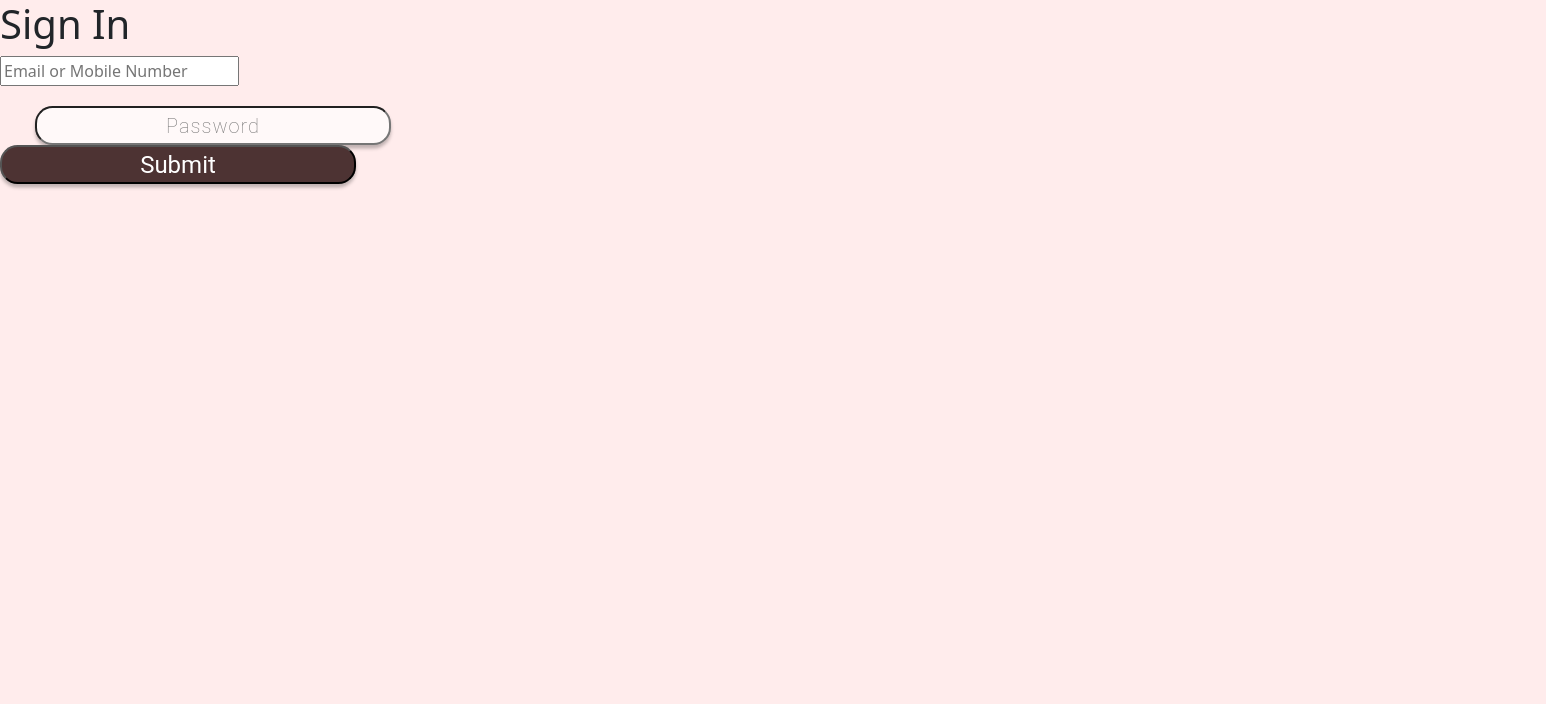
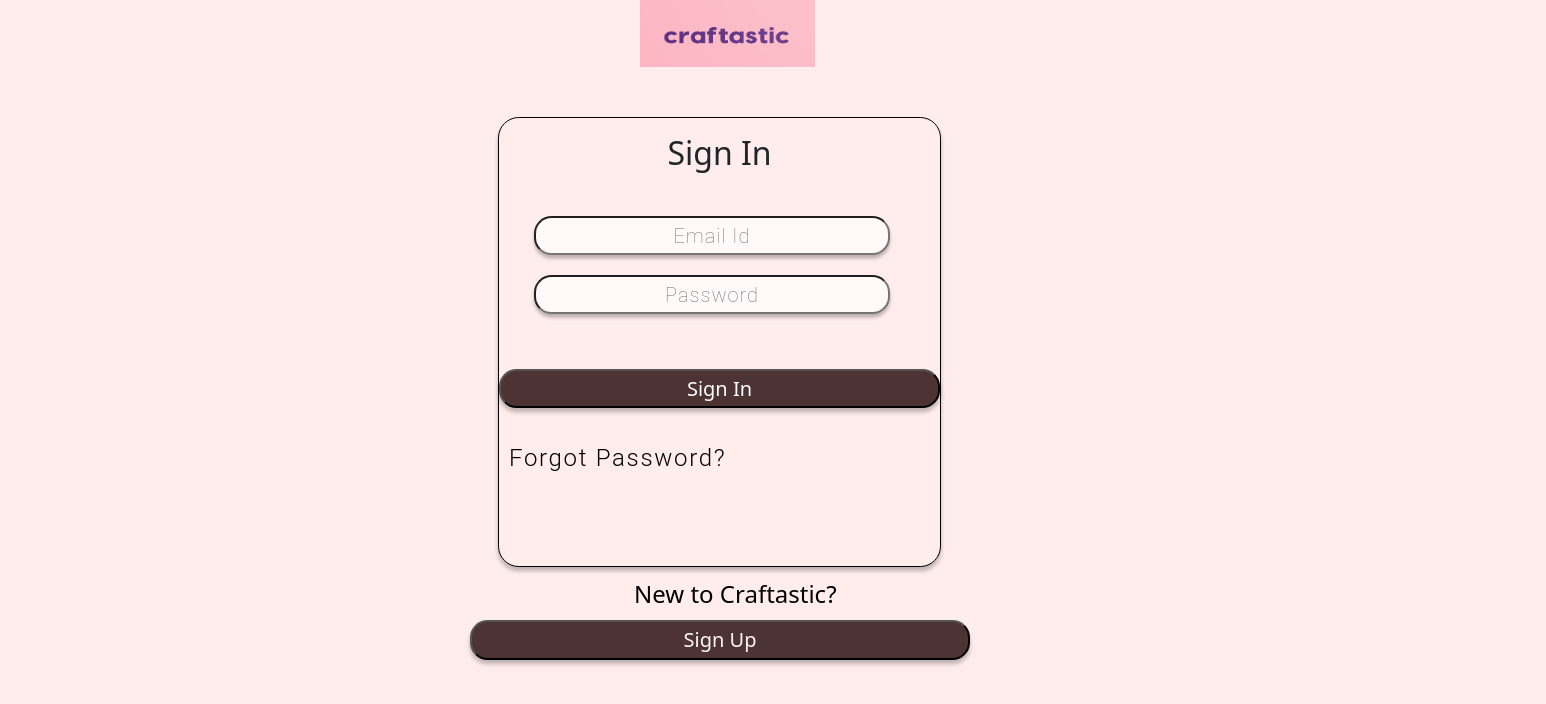
Before and after one commit to raghav03071998/Craftastic_UI, a React (Create React App) app: page /signin in a window 1280 px wide. Shown: the top 704 px of the page, 1546 px wide, since content can reach past the window. Built offline with nearby package versions, Linux system fonts and the light colour scheme.

Commit message:
Added form validations for signup and signin page

```diff
--- a/package.json
+++ b/package.json
@@ -11,7 +11,7 @@
     "react": "^17.0.2",
     "react-bootstrap": "^2.1.1",
     "react-dom": "^17.0.2",
-    "react-router-dom": "^5.2.0",
+    "react-router-dom": "^5.3.0",
     "react-scripts": "5.0.0",
     "web-vitals": "^2.1.3"
   },
--- /dev/null
+++ b/src/components/Logo.js
@@ -0,0 +1,11 @@
+import React, { Component } from 'react'
+import '../css/Logo.css'
+export default class Logo extends Component {
+    render() {
+        return (
+            <div id = 'craftastic_logo'>
+                <img id = 'craftastic_logo_img'  src='./logo/craftastic-logo.png'></img>
+            </div>
+        )
+    }
+}
--- a/src/components/SignIn.js
+++ b/src/components/SignIn.js
@@ -1,12 +1,58 @@
-import React, { useState } from 'react'
-
+import React, { useState, useRef } from 'react'
+import { Route, Redirect } from 'react-router-dom';
+import SignInService from '../services/SignInService'
+import Footer from './Footer'
+import Home from './Home'
+import Logo from './Logo'
+import { Form, Card, Button,Alert } from 'react-bootstrap'
+import '../css/SignIn.css'
 function SignIn() {
+    const emailRef = useRef();
+    const passwordRef = useRef();
+    const [loading,setLoading] = useState(false)
+    const [error,setError] = useState('')
+    const [signedIn, setSignedIn] = useState(false)
 
     const credentialsObj = {
         email_mobile : "",
         password : ""
     }
-
+    async function handleSubmit(e)
+    {
+        e.preventDefault()
+        setLoading(true);
+        try{
+            setError('')
+            var userData = {'email':emailRef.current.value,'password':passwordRef.current.value};
+            console.log(userData);
+            var response = await SignInService.login(userData)
+            if(response.data.Error == undefined)
+            {
+                setSignedIn(true);
+                // <Route exact path="/">
+                // {/* {loggedIn ? <Redirect to="/dashboard" /> : <PublicHomePage />} */}
+                // </Route>
+            }
+            if(response.data.Error !=undefined && response.data.Error.code== "auth/user-not-found")
+            {
+                return setError('User not found!');
+            }
+            if(response.data.Error !=undefined && response.data.Error.code== "auth/invalid-email")
+            {
+                return setError('Invalid email address');
+            }
+            if(response.data.Error !=undefined && response.data.Error.code== "auth/wrong-password")
+            {
+                return setError('Incorrect Password!');
+            }
+            //auth/wrong-password
+        }
+        catch(error){
+            console.log(error)
+            setError('Failed to login user')
+        }
+        setLoading(false);
+    }
     const [credentials,setCredentials] = useState(credentialsObj)
 
     const saveUser=(e)=>{
@@ -17,17 +63,37 @@ function SignIn() {
     const onChange=(event)=>{
         setCredentials({...credentials,[event.target.name]:event.target.value})
     }
+    console.log(signedIn)
+    if(signedIn)
+    {
+        console.log('h111')
+        return(
+        <Redirect to={{ pathname: '/' }} />)
+    }
+    else
+    {
+    return (
 
-    return (
         <div>
-            <h1>Sign In</h1>
-            <form id='signInForm' onSubmit={saveUser}>
-                <input id='email_mobile' type="text" placeholder='Email or Mobile Number' name="email_mobile"  onChange={onChange} required />
-                <input id='password' type="password" placeholder='Password' name="password"  onChange={onChange} required />
-                <input id='button' type="submit" value="Submit" />
-            </form>
+
+             <Logo/>
+             <Form id = "signInForms">
+            <Card.Body>
+                <h2 id = "signUpText" className='text-center mb4' >
+                    Sign In
+                </h2>
+                 {error && <Alert variant = "danger">{error}</Alert>}
+            </Card.Body>
+            <input id='email' type="text" placeholder='Email Id' name="email" ref = {emailRef}   required ></input>
+            <input id='password' type="password" placeholder='Password' name="password" ref = {passwordRef}  required ></input>
+            <button disabled = {loading} id = 'submit' type='submit' value= 'Sign In'  className = "w-100" onClick={handleSubmit}>Sign In</button>
+            <a href = "/forgotPassword" id = "forgotPassword"  className = "text-center mb4">Forgot Password?</a>
+             </Form>
+             <h2 id = "newToCraftastic">New to Craftastic?</h2>
+             <a href = "/signUp"><input id = 'signUp' type='submit' value= 'Sign Up'  className = "w-100"></input></a>
         </div>
     )
+    }
 }
 
 export default SignIn
--- a/src/components/SignUp.js
+++ b/src/components/SignUp.js
@@ -1,13 +1,18 @@
 import React, { useState, useRef } from 'react'
+import { Route, Redirect } from 'react-router-dom';
 import { Form, Card, Button,Alert } from 'react-bootstrap'
 import SignUpService from '../services/SignUpService'
 import Footer from './Footer'
+import Home from './Home'
+import Logo from './Logo'
+import '../css/SignUp.css'
 function SignUp() {
     const nameRef = useRef();
     const emailRef = useRef();
     const passwordRef = useRef();
     const passwordConfirmRef = useRef();
     const [error,setError] = useState('')
+    const [signedUp, setSignedUp] = useState(false)
     const [loading,setLoading] = useState(false)
     //const {signup} = useAuth()
 
@@ -19,26 +24,55 @@ function SignUp() {
     }
     async function handleSubmit(e)
     {
-        console.log('h1');
         e.preventDefault()
         setLoading(true);
         console.log(passwordRef.current.value,passwordConfirmRef.current.value)
+        if(nameRef.current.value=='')
+        {
+            setLoading(false);
+            return setError('Name field cannot be empty');
+        }
+        if(emailRef.current.value=='')
+        {
+            setLoading(false);
+            return setError('Email field cannot be empty');
+        }
+        if(passwordRef.current.value=='')
+        {
+            setLoading(false);
+            return setError('Paaword field cannot be empty');
+        }
         if(passwordRef.current.value!==passwordConfirmRef.current.value)
         {
-            console.log('h1 e');
+            setLoading(false);
             return setError('Passwords do not match');
         }
         try{
+           // setLoading(true);
             setError('')
             console.log(emailRef.current.value,passwordConfirmRef.current.value)
             var userData = {'username':nameRef.current.value, 'email':emailRef.current.value,'password':passwordRef.current.value};
             console.log(userData);
             var response = await SignUpService.saveUser(userData)
             console.log(response)
+            if(response.data.Error == undefined)
+            {
+                console.log('Signedup')
+                return setSignedUp(true);
+                // <Route exact path="/">
+                // {/* {loggedIn ? <Redirect to="/dashboard" /> : <PublicHomePage />} */}
+                // </Route>
+            }
+            if(response.data.Error !=undefined && response.data.Error.code== "auth/email-already-in-use")
+            {
+                setLoading(false);
+                return setError('Email already exists');
+            }
         }
         catch(error){
             console.log(error)
-            setError('Failed to create the acount')
+            setLoading(false);
+            return setError('Failed to create the account')
         }
         setLoading(false);
     }
@@ -57,13 +91,21 @@ function SignUp() {
     const onChange=(event)=>{
         setUser({...user,[event.target.name]:event.target.value})
     }
+    if(signedUp)
+    {
+        console.log('h111')
+        return(
+        <Redirect to={{ pathname: '/' }} />)
+    }
+    else
+    {
+    return (
 
-    return (
         <>
         <Card>
             </Card>
         <div id = "signUpDiv">
-            <img src="./assets/craftastic_logo.png" alt="Italian Trulli" id = "logo"></img>
+            <Logo/>
             <Form id = "signUpForm" onSubmit={handleSubmit}>
             <Card.Body>
                 <h2 id = "signUpText" className='text-center mb4' >
@@ -76,11 +118,12 @@ function SignUp() {
             <input id='email' type="text" placeholder='Email Id' name="email" ref = {emailRef}   required ></input>
             <input id='password' type="password" placeholder='Password' name="password" ref = {passwordRef}   required ></input>
             <input id='confirmPassword' type="password" placeholder='Confirm Password' name="confirmPassword" ref = {passwordConfirmRef}   required ></input>
-            <button id = 'submit' type='submit' value= 'Create an account'  className = "w-100" onClick={handleSubmit}>Create an account</button>
-            <p id='para' className='text-center mb4'>Already have an account ?</p>
-            <input id = 'signIn' type='submit' value= 'Sign In'  className = "w-100"></input>
-
+            <button id = 'submit' disabled ={loading} type='submit' value= 'Create an account'  className = "w-100" onClick={handleSubmit}>Create an account</button>
             </Form>
+            <div id = "signInForm">
+            <p id='para' className='text-center mb4'>Already have an account?</p>
+            <a href='/signin'><input id = 'signIn' type='submit' value= 'Sign In'  className = "w-100"></input></a>
+            </div>
            <Footer></Footer>
         </div>
         </>
@@ -108,6 +151,7 @@ function SignUp() {
 
         // </div> */}
     );
+    }
 }
 
 export default SignUp
--- /dev/null
+++ b/src/css/Logo.css
@@ -0,0 +1,12 @@
+#craftastic_logo
+{
+    margin-left: 640px;
+
+}
+#craftastic_logo_img
+{
+    width: 175px;
+    height: 67px;
+    left: 702px;
+    top: 0px;
+}
--- /dev/null
+++ b/src/css/SignIn.css
@@ -0,0 +1,65 @@
+ #signInForms{
+    position: absolute;
+    left: 498px;
+    right: 499px;
+    top: 117px;
+    bottom: 386px;
+    height: 450px;
+    background: #FFECEC;
+    border: 1.03928px solid #000000;
+    box-shadow: 0px 4px 4px rgba(0, 0, 0, 0.25);
+    border-radius: 20.7855px;
+}
+#forgotPassword
+{
+    /* position: absolute; */
+    width: 278px;
+    height: 40px;
+    left: 542px;
+    top: 684px;
+    margin-top: 30px;
+    margin-left: 10px;
+    font-family: Roboto;
+    font-style: normal;
+    font-weight: 300;
+    font-size: 24px;
+    line-height: 28px;
+    display: flex;
+    align-items: center;
+    letter-spacing: 0.07em;
+    color: #000000;
+    text-decoration-line: none;
+}
+#newToCraftastic
+{
+    position: absolute;
+    width: 912px;
+    height: 75px;
+    left: 634px;
+    top: 556px;
+    /* font-family: Roboto; */
+    font-style: normal;
+    font-weight: normal;
+    font-size: 24px;
+    line-height: 28px;
+    display: flex;
+    align-items: center;
+    text-align: center;
+    color: #000000;
+}
+#signUp
+{
+    position: absolute;
+    left: 470px;
+    /* right: 37.64%; */
+    top: 620px;
+    /* bottom: 20.31%; */
+    height: 40px;
+    width: 500px !important;
+    color: white;
+    background: #4D3333;
+    mix-blend-mode: darken;
+    box-shadow: 0px 4px 4px rgba(0, 0, 0, 0.25);
+    border-radius: 17.5474px;
+    font-size: 20px;
+}
--- a/src/css/SignUp.css
+++ b/src/css/SignUp.css
@@ -33,7 +33,7 @@ body{
     right: 499px;
     top: 117px;
     bottom: 386px;
-
+    height: 600px;
     background: #FFECEC;
     border: 1.03928px solid #000000;
     box-shadow: 0px 4px 4px rgba(0, 0, 0, 0.25);
@@ -141,11 +141,12 @@ color: #000000;
 }
 #submit
 {
-    position: absolute;
+    /* position: absolute; */
     width: 356px;
     height: 39px;
-margin-top: 155px;
-left: calc(50% - 356px/2 - 2px);
+    margin-top: 55px;
+    margin-left: 0px;
+    left: calc(50% - 356px/2 - 2px);;
     top: calc(50% - 39px/2 + 37.5px);
     color: white;
     background: #4D3333;
@@ -203,10 +204,11 @@ font-size: 20px;
 
 #para{
     position: absolute;
+    margin-top: 5000x;
     width: 912px;
     height: 75px;
-left: 104px;
-top: 520px;
+    left: 604px;
+    top: 720px;
 
 font-family: Roboto;
 font-style: normal;
@@ -218,23 +220,16 @@ align-items: center;
 text-align: center;
 
 color: #000000;
-
-/* text-shadow: 0px 4px 4px rgba(0, 0, 0, 0.25);
-
-text-shadow: 0px 4px 4px rgba(0, 0, 0, 0.25); */
-
 }
 #signIn{
     position: absolute;
-left: 100px;
-right: 37.64%;
-top: 620px;
-bottom: 20.31%;
-height: 30px
-;
+    left: 470px;
+    /* right: 37.64%; */
+    top: 790px;
+    /* bottom: 20.31%; */
+    height: 40px;
+    width: 500px !important;
     color: white;
-width: 250px;
-
     background: #4D3333;
     mix-blend-mode: darken;
     box-shadow: 0px 4px 4px rgba(0, 0, 0, 0.25);
@@ -249,3 +244,12 @@ font-size: 20px;
     left: 602px;
     top: 0px;
 }
+#craftastic
+{
+    /* position: absolute; */
+    width: 235px;
+    height: 67px;
+    left: 602px;
+    top: 0px;
+    background: linear-gradient(0deg, rgba(255, 255, 255, 0.2), rgba(255, 255, 255, 0.2));
+}
--- a/src/services/SignInService.js
+++ b/src/services/SignInService.js
@@ -1,7 +1,6 @@
 import http from '../HttpCommon'
-
-const login = credentials =>{
-    return http.post("/login",credentials)
+const login = userData =>{
+    return http.post("https://craftasticapi.herokuapp.com/users/signin",userData)
 }
 
 export default {
```
Also changed, not shown: 1 other file (tests, documents, lock files or other folders). Lines whose indentation alone changed are shown as unchanged.
